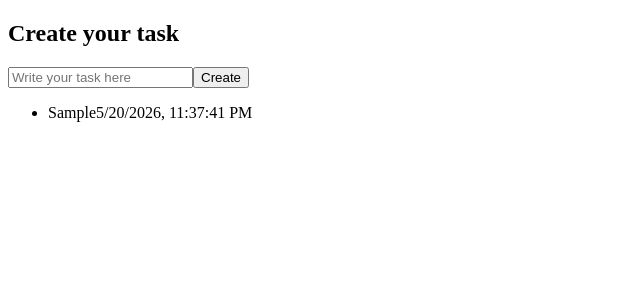
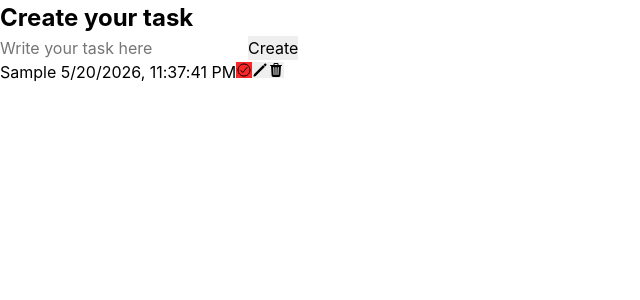
Before and after one commit to Luz-Moreno-Campos/to-do, a React (Create React App) app: page / in a window 1280 px wide. Both pictures are taken after typing "Sample" into the empty fields and a click on the button "Create". Shown: the top 300 px of the page, without its empty margins (0-640 px from the left). Built offline with nearby package versions, Linux system fonts and the light colour scheme; the HTML template or start-up script is replaced by a standard one.

Commit message:
create TaskCard component and passed props from TaskList

```diff
--- a/src/components/TaskCard.js
+++ b/src/components/TaskCard.js
@@ -1,10 +1,16 @@
-import {} from "react-icons/fa6";
+import { IoCheckmarkCircleOutline, IoPencil, IoTrash } from "react-icons/io5";
 
-function TaskCard () {
-  return(
-    <>
-    </>
-  )
+function TaskCard(props) {
+  return (
+    <li key={props.task.id}> {props.task.title} {props.onEditTask ? props.task.editDate : props.task.creationDate}
+      <button
+        className={props.task.completed ? "complete-btn-green" : "complete-btn-red"}
+        onClick={() => props.onToggleComplete(props.task.id)}><IoCheckmarkCircleOutline />
+      </button>
+      <button className="edit-btn" onClick={() => props.onEditTask(props.task.id)}><IoPencil /></button>
+      <button className="remove-btn" onClick={() => props.onRemoveTask(props.task.id)}><IoTrash /></button>
+    </li>
+  );
 }
 
 export default TaskCard;
--- a/src/components/TaskCreartor.js
+++ b/src/components/TaskCreartor.js
@@ -6,7 +6,7 @@ function TaskCreator(props) {
 
   const handleCreate = () => {
 
-    if (!title.trim()) return null;
+    if (!title) return null;
     props.onCreateTask(title);
     setTitle("");
 
--- a/src/components/TaskList.js
+++ b/src/components/TaskList.js
@@ -1,13 +1,11 @@
 import TaskCard from "./TaskCard";
+
 
 function TaskList (props) {
   return (
     <ul>
       {props.tasks.map((task) =>
-        <li key={task.id}>
-          {task.title}
-          {task.creationDate}
-        </li>
+        <TaskCard key={task.id} task={task} onToggleComplete={props.onToggleComplete} onEditTask={props.onEditTask} onRemoveTask={props.onRemoveTask}/>
       )}
     </ul>
   )
--- a/src/css/index.css
+++ b/src/css/index.css
@@ -0,0 +1,10 @@
+@charset "utf-8";
+@import './reset.css';
+
+.complete-btn-green {
+  background-color: rgb(31, 245, 31);
+}
+
+.complete-btn-red {
+  background-color: rgb(249, 39, 39);
+}
```
